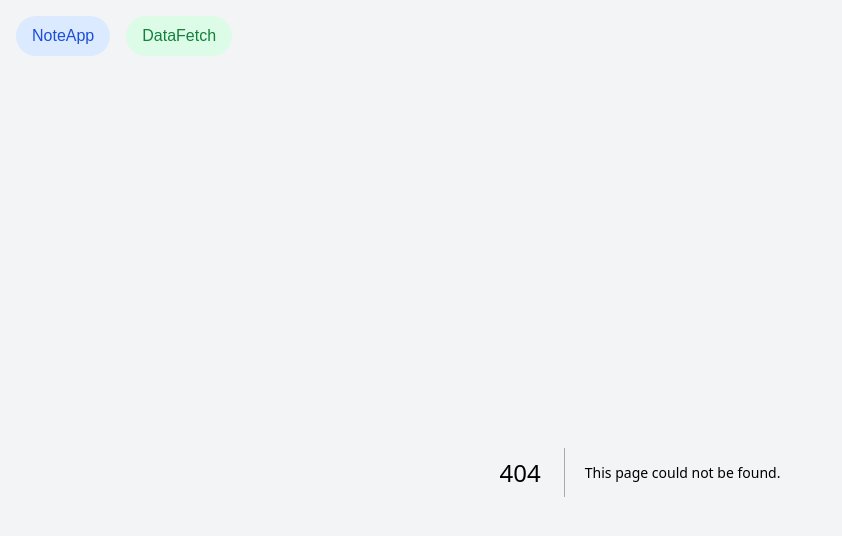
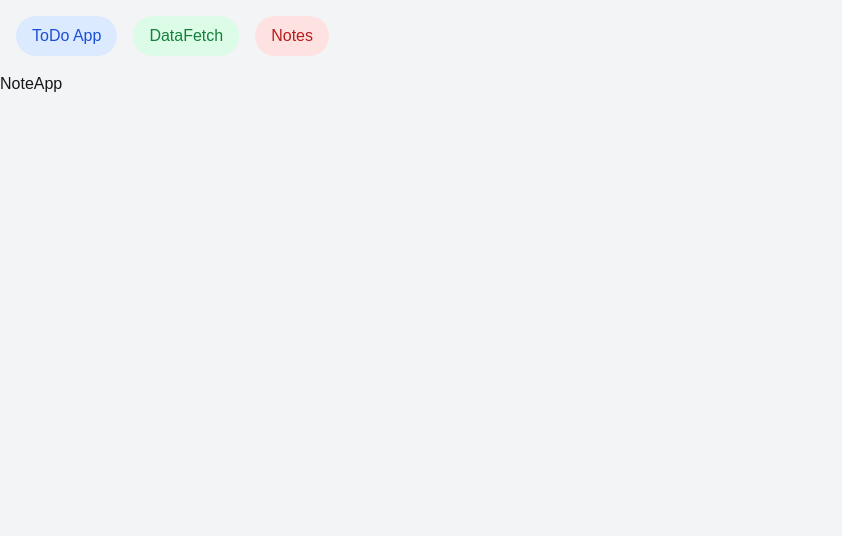
Before and after one commit to devspark-2501/Next.js-Notes-App, a Next.js app: page /NoteApp in a window 1280 px wide. Before the commit this address had no page. Shown: the top 536 px of the page, without its empty margins (0-842 px from the left). Built offline with nearby package versions, Linux system fonts and the light colour scheme.

Commit message:
Changes Added

```diff
--- a/app/Components/NavBar.jsx
+++ b/app/Components/NavBar.jsx
@@ -7,7 +7,7 @@ export default function NavBar() {
                 href="/api/NoteApp"
                 className="px-4 py-2 rounded-full bg-blue-100 text-blue-700 hover:bg-blue-200 transition"
             >
-                NoteApp
+                ToDo App
             </Link>
 
             <Link
@@ -16,6 +16,13 @@ export default function NavBar() {
             >
                 DataFetch
             </Link>
+
+            <Link
+                href="/NoteApp"
+                className="px-4 py-2 rounded-full bg-red-100 text-red-700 hover:bg-red-200 transition"
+            >
+                Notes
+            </Link>
         </div>
     )
 }
--- /dev/null
+++ b/app/NoteApp/page.js
@@ -0,0 +1,7 @@
+export default function NoteApp() {
+    return (
+        <div>
+            NoteApp
+        </div>
+    )
+}
```
